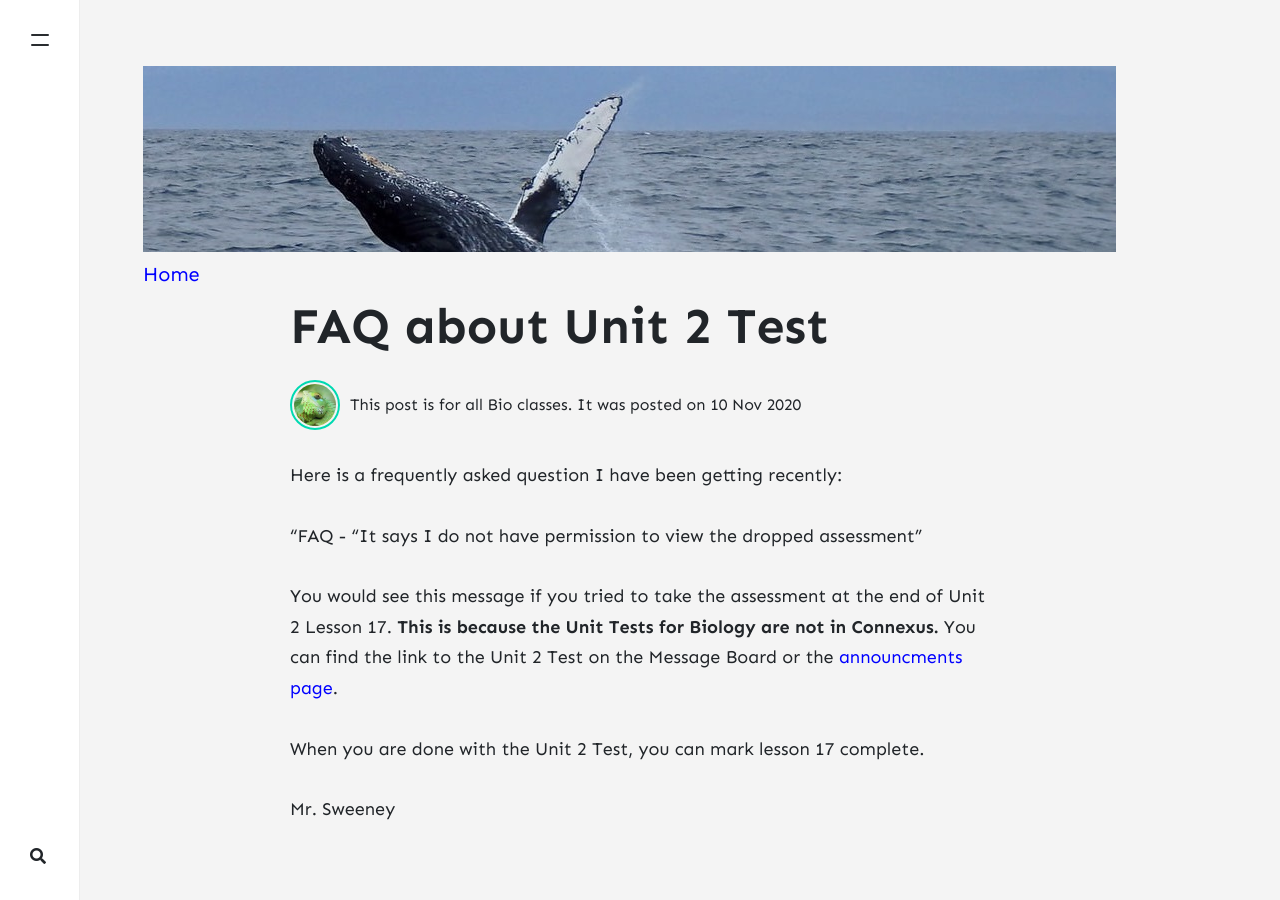
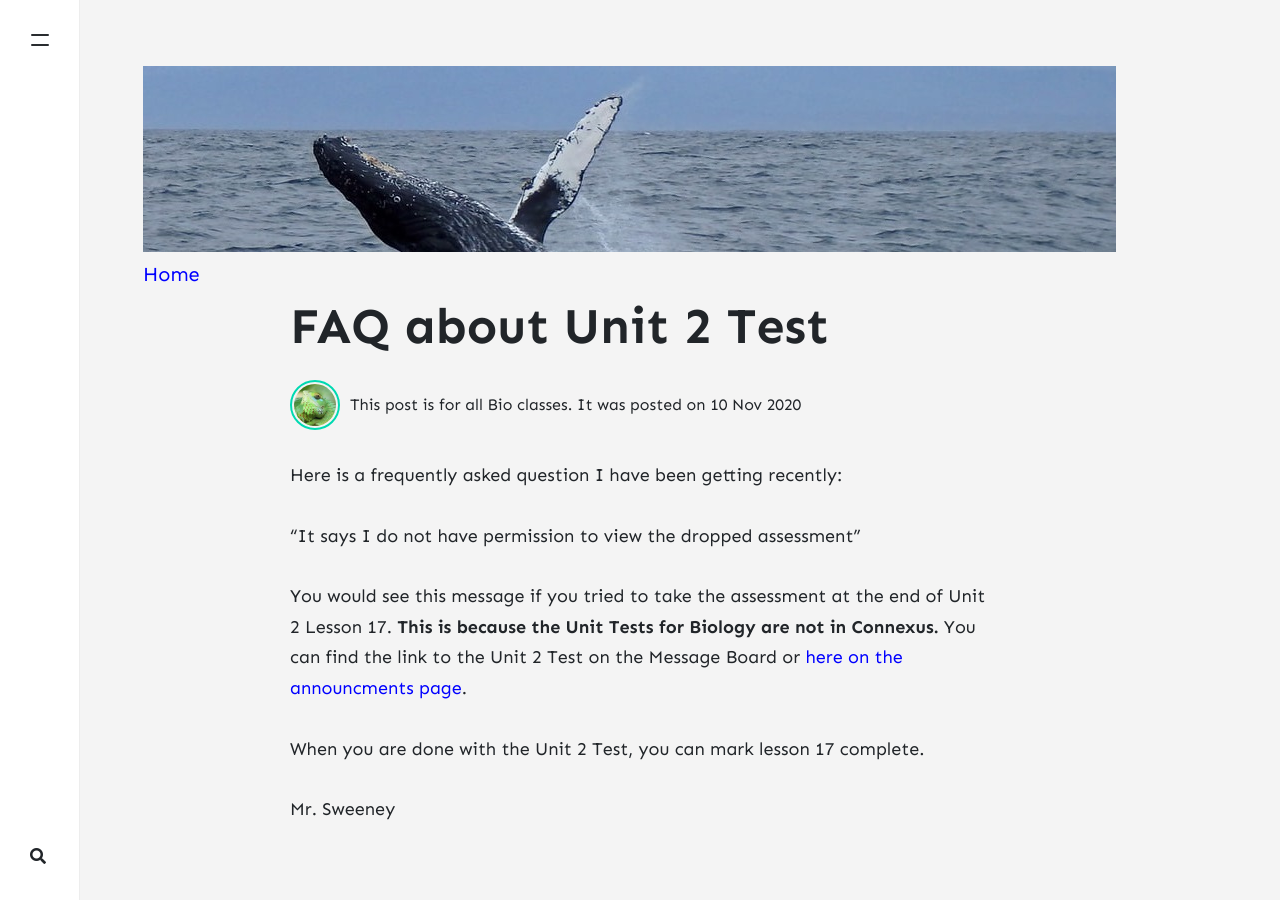
Before and after one commit to minnesota-connections-academy/biology-announcements, a Jekyll site: the page built from _posts/2020-11-10-faq-unit-2-test.md, in a window 1280 px wide and 900 px high. Built offline with Jekyll 4.4.1, drawn with Linux system fonts in a browser that asks for light colours; nearby versions of some CDN libraries; comment, search, counter and statistics services are not loaded.

Commit message:
11/20/20

```diff
--- a/_posts/2020-11-10-faq-unit-2-test.md
+++ b/_posts/2020-11-10-faq-unit-2-test.md
@@ -8,9 +8,9 @@ image: https://images.pexels.com/photos/356079/pexels-photo-356079.jpeg?auto=com
 
 Here is a frequently asked question I have been getting recently:
 
-"FAQ - "It says I do not have permission to view the dropped assessment"
+"It says I do not have permission to view the dropped assessment"
 
-You would see this message if you tried to take the assessment at the end of Unit 2 Lesson 17. **This is because the Unit Tests for Biology are not in Connexus.** You can find the link to the Unit 2 Test on the Message Board or the [announcments page](https://sweeneyscience.github.io/biology-announcements/unit-2-final-test/).
+You would see this message if you tried to take the assessment at the end of Unit 2 Lesson 17. **This is because the Unit Tests for Biology are not in Connexus.** You can find the link to the Unit 2 Test on the Message Board or [here on the announcments page](https://sweeneyscience.github.io/biology-announcements/unit-2-final-test/).
 
 When you are done with the Unit 2 Test, you can mark lesson 17 complete.
 
```
